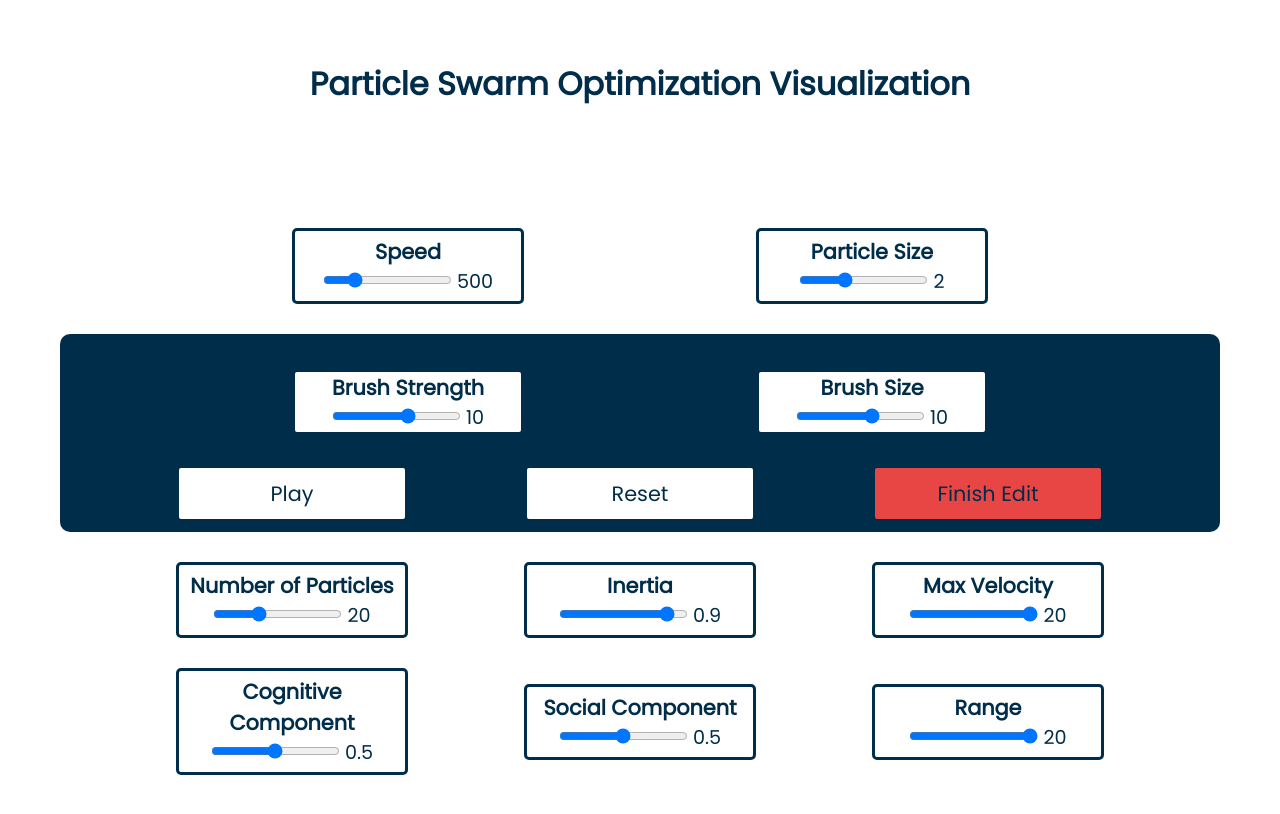
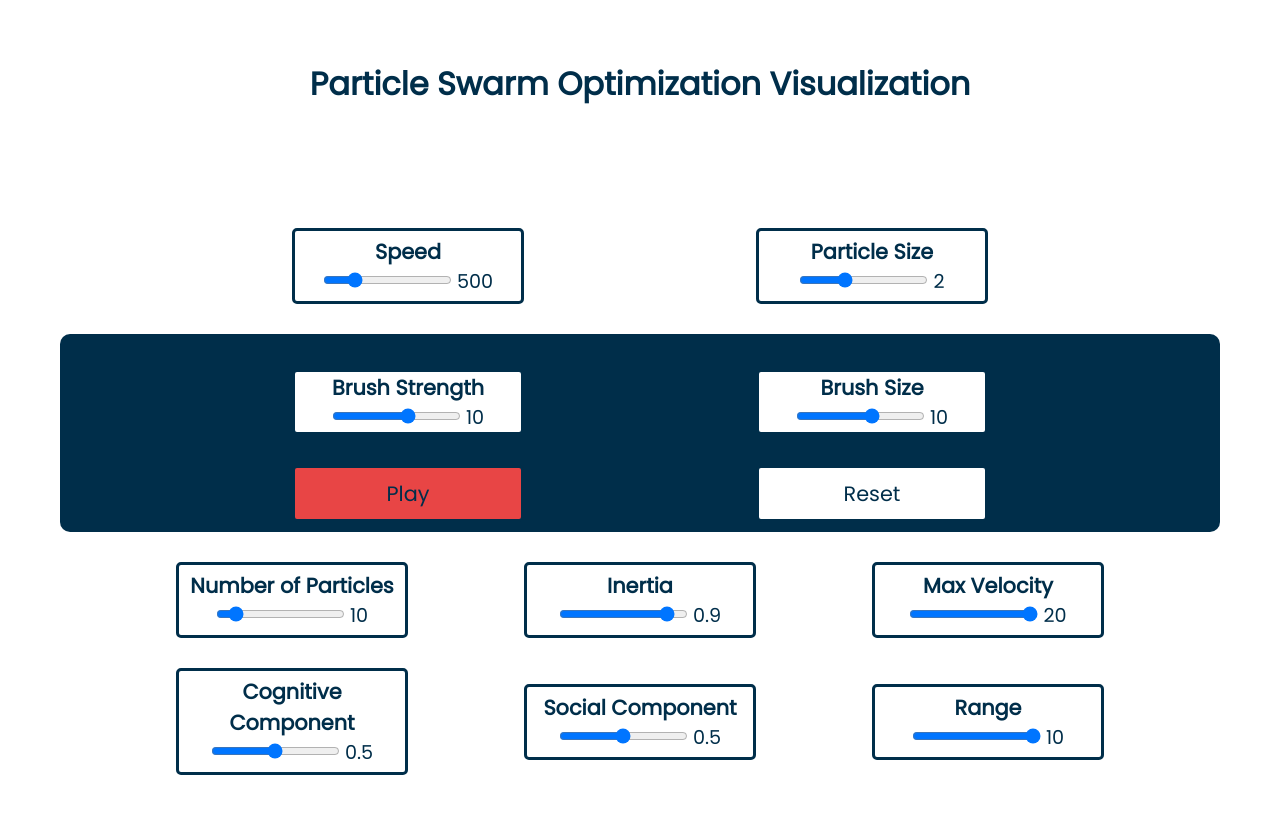
Before and after one commit to ahautelman/react-pso-visualization, a React (Create React App) app: page / in a window 1280 px wide. Both pictures are taken after a click on the button "Edit Solution Space". Shown: the top 814 px of the page. Built offline with nearby package versions, Linux system fonts and the light colour scheme.

Commit message:
add listeners on all components

```diff
--- a/src/App.js
+++ b/src/App.js
@@ -16,21 +16,30 @@ function App() {
   const [brushStrength, setBrushStrength] = useState(10);
   const [brushSize, setBrushSize] = useState(10);
 
-  const [hasChanged, setHasChanged] = useState(false)
-  const [nParticles, setNParticles] = useState(20)
-  const [inertia, setInerita] = useState(0.9)
-  const [maxVelocity, setMaxVelocity] = useState(20)
-  const [cognitive, setCognitive] = useState(0.5)
-  const [social, setSocial] = useState(0.5)
-  const [range, setRange] = useState(nParticles)
+  const [hasChanged, setHasChanged] = useState(false);
+  const [nParticles, setNParticles] = useState(10);
+  const [inertia, setInerita] = useState(0.9);
+  const [maxVelocity, setMaxVelocity] = useState(20);
+  const [cognitive, setCognitive] = useState(0.5);
+  const [social, setSocial] = useState(0.5);
+  const [range, setRange] = useState(nParticles);
 
-  const [particles, setParticles] = useState()
+  const [particles, setParticles] = useState(Particle.initParticles(nParticles));
 
+
+  const changeNumberOfParticles = value => {
+    setNParticles(value);
+    if (nParticles < range) {
+      setRange(value);
+    }
+  }
+
+  console.log(range);
 
 
   useState(() => {
 
-  }, [speed, isPlaying])
+  }, [speed, isPlaying]);
 
   return (
     <>
@@ -38,41 +47,91 @@ function App() {
 
       <div className="body">
         <div className="slider">
-          <Slider text={"Speed"} min={100} max={2000} defValue={speed} step={100} changeValue={setSpeed} change={setHasChanged} />
-          <Slider text={"Particle Size"} min={1} max={4} defValue={scale} step={1} changeValue={setScale} change={setHasChanged} />
+          <Slider text={"Speed"}
+            min={100} max={2000} defValue={speed} step={100}
+            changeValue={setSpeed} />
+          <Slider
+            text={"Particle Size"}
+            min={1} max={4} defValue={scale} step={1}
+            changeValue={setScale} />
         </div>
 
         <div className="container">
           {showEditSpace &&
-            <div className="space-edit" >
-            <Slider text={"Brush Strength"} min={-50} max={50} defValue={brushStrength} step={5} />
-            <Slider text={"Brush Size"} min={-50} max={50} defValue={brushSize} step={5} />
+          <div className="space-edit" >
+            <Slider
+              text={"Brush Strength"}
+              min={-50} max={50} defValue={brushStrength} step={5}
+              changeValue={setBrushStrength} />
+            <Slider
+              text={"Brush Size"}
+              min={-50} max={50} defValue={brushSize} step={5}
+              changeValue={setBrushSize} />
           </div>}
           <div className="buttons">
-            <Button text={"Play"} />
-            <Button text={"Reset"}
+            <Button
+              text={isPlaying ? "Pause" : "Play"}
+              // TODO: more stuff might need to go in here
+              onClick={() => {
+                setIsPlaying(!isPlaying)
+                setShowEditSpace(false)
+              }}
+              color={isPlaying ? "white" : "#e84545"} />
+            <Button
+              text={"Reset"}
               onClick={() => {
                 setParticles(Particle.initParticles(nParticles));
                 setIsPlaying(true);
+                setHasChanged(false);
+                setShowEditSpace(false);
               }}
               color={hasChanged ? "#e84545" : "white"} />
-            <Button text={showEditSpace ? "Finish Edit" : "Edit Solution Space"}
-              onClick={() => setShowEditSpace(!showEditSpace)}
-              color={showEditSpace ? "#e84545" : "white"} />
+            {!showEditSpace &&
+            <Button
+              text={"Edit Solution Space"}
+              onClick={() => {
+                setShowEditSpace(!showEditSpace)
+                setIsPlaying(false)
+              }} />
+            }
             </div>
           {/* <Canvas nParticles={50} speed={speed} scale={scale} /> */}
         </div>
 
         <div className="slider">
-          <Slider text={"Number of Particles"} min={5} max={50} defValue={nParticles} />
-          <Slider text={"Inertia"} min={0.1} max={1} defValue={inertia} step={0.05} />
-          <Slider text={"Max Velocity"} min={1} max={20} defValue={maxVelocity} />
+          <Slider
+            text={"Number of Particles"}
+            min={5} max={50} defValue={nParticles}
+            changeValue={changeNumberOfParticles}
+            change={setHasChanged} />
+          <Slider
+            text={"Inertia"}
+            min={0.1} max={1} defValue={inertia} step={0.05}
+            changeValue={setInerita}
+            change={setHasChanged} />
+          <Slider
+            text={"Max Velocity"}
+            min={1} max={20} defValue={maxVelocity}
+            changeValue={setMaxVelocity}
+            change={setHasChanged} />
         </div>
 
         <div className="slider">
-          <Slider text={"Cognitive Component"} min={0} max={1} defValue={cognitive} step={0.05} />
-          <Slider text={"Social Component"} min={0} max={1} defValue={social} step={0.05} />
-          <Slider text={"Range"} min={1} max={nParticles} defValue={range} />
+          <Slider
+            text={"Cognitive Component"}
+            min={0} max={1} defValue={cognitive} step={0.05}
+            changeValue={setCognitive}
+            change={setHasChanged} />
+          <Slider
+            text={"Social Component"}
+            min={0} max={1} defValue={social} step={0.05}
+            changeValue={setSocial}
+            change={setHasChanged} />
+          <Slider
+            text={"Range"}
+            min={1} max={nParticles} defValue={range}
+            changeValue={setRange}
+            change={setHasChanged} />
         </div>
       </div>
     </>
--- a/src/components/Slider.js
+++ b/src/components/Slider.js
@@ -2,24 +2,25 @@ import PropTypes from 'prop-types'
 import { useState } from 'react'
 
 const Slider = ({ text, defValue, min, max, step, changeValue, change }) => {
-    const [state, setState] = useState(defValue)
 
     return (
         <div className="range-slider">
             <h3>{text}</h3>
-            <input type="range" value={state} min={min} max={max} step={step}
+            <input type="range" value={defValue} min={min} max={max} step={step}
                 onChange={(event) => {
-                    change(true)
+                    if (change !== null) {
+                        change(true)
+                    }
                     changeValue(parseFloat(event.target.value))
-                    setState(event.target.value)
                 }}/>
-            <span>{state}</span>
+            <span>{defValue}</span>
         </div>
     )
 }
 
 Slider.defaultProps = {
     step: 1,
+    change: null,
 }
 
 Slider.propTypes = {
```
